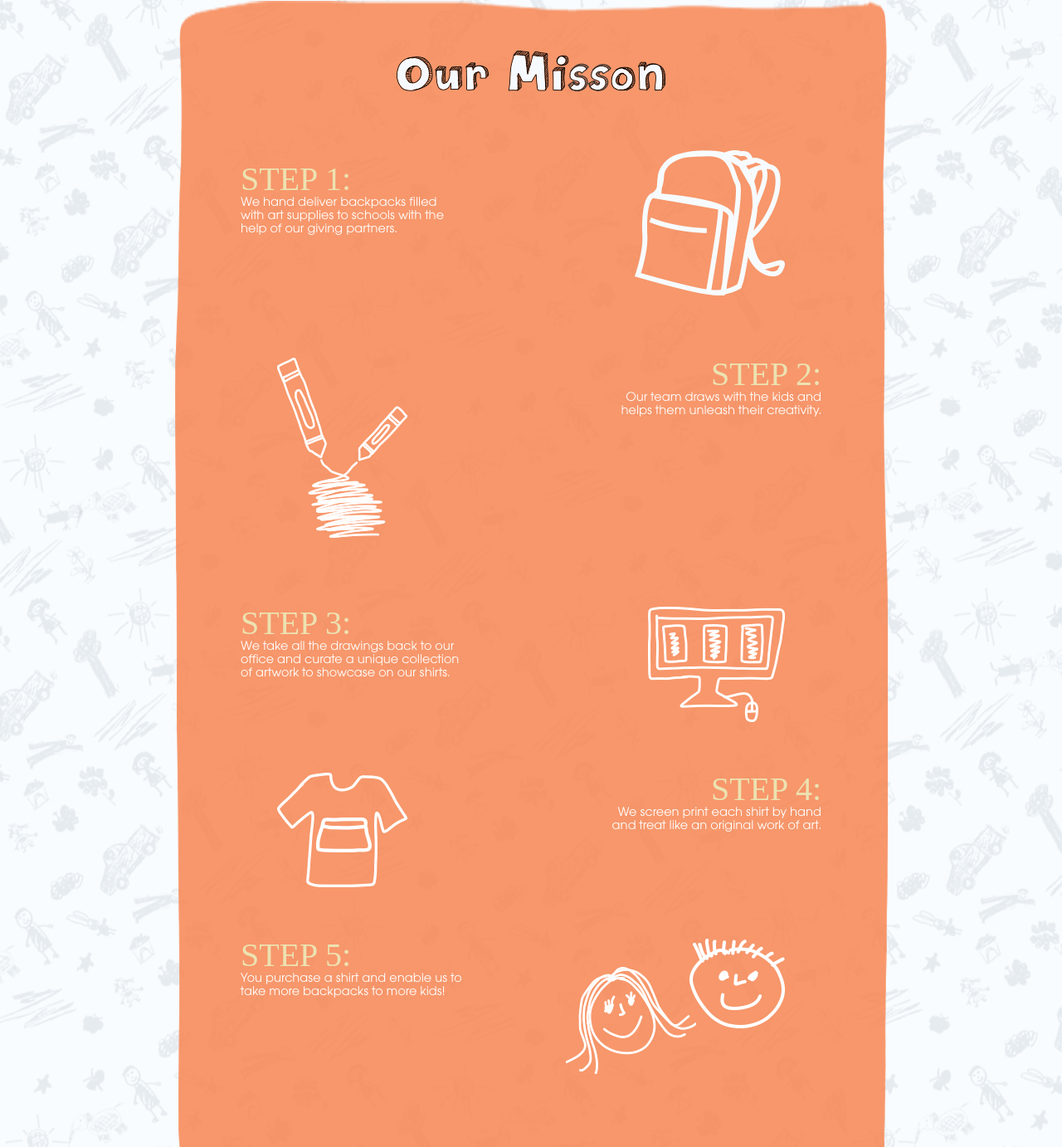
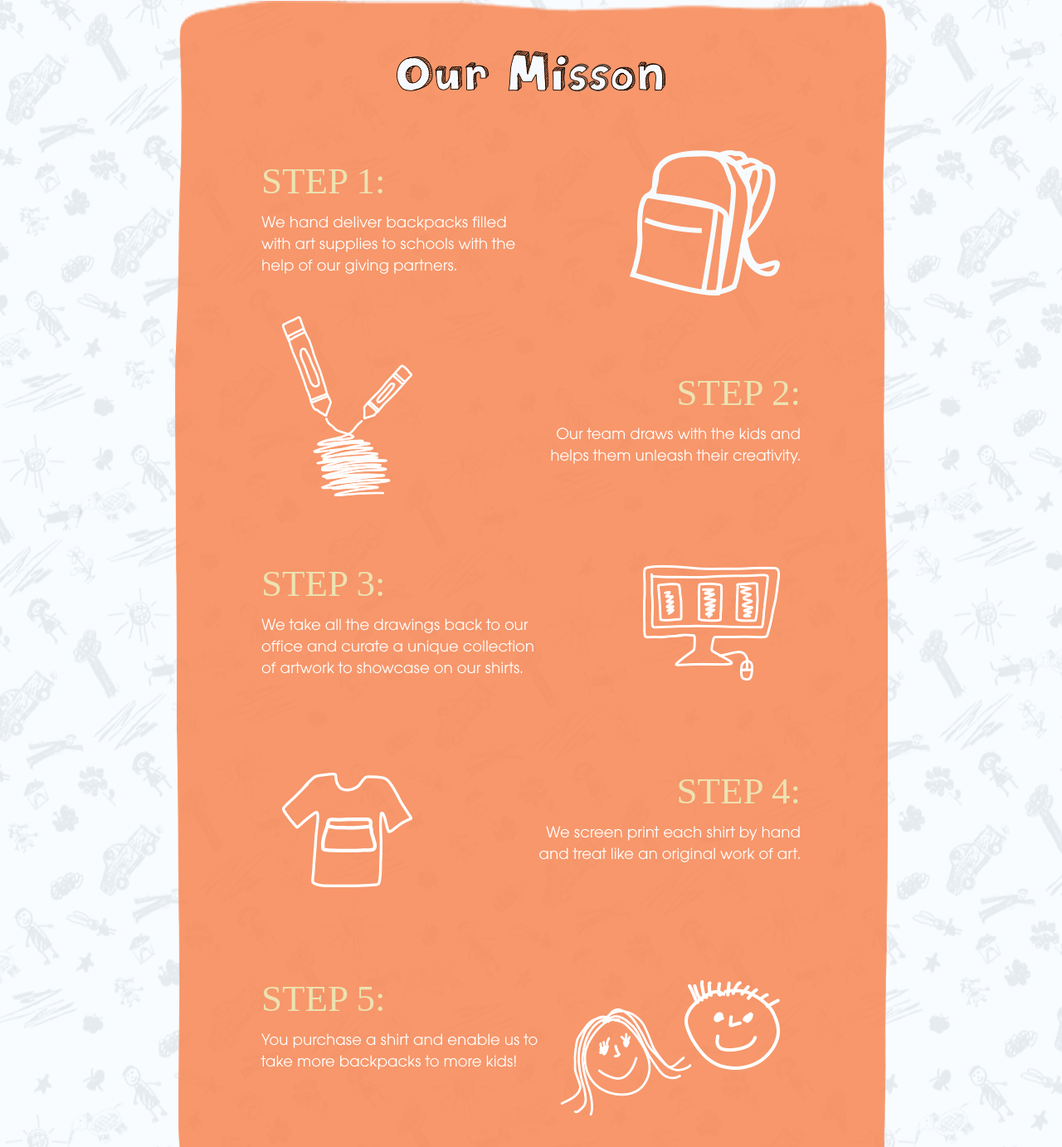
Before and after one commit to kelseyzzz/Umano, a website: page index.html in a window 1280 px wide. Shown: the part 1418-2800 px from the top of the page at 83% size. Drawn offline with nearby package versions, Linux system fonts and the light colour scheme; a web font is replaced by a local one.

Commit message:
moving items

```diff
--- a/assets/sass/main.scss
+++ b/assets/sass/main.scss
@@ -174,14 +174,13 @@ nav {
 			text-transform: uppercase;
 			font-family: Leafy;
 			font-size: 25px;
-			padding-bottom: 15px;
 
 		}
 
 		p {
 			color: #4a5666;
 			font-family: AvantGar-book;
-			line-height: 20px;
+
 
 		}
 
@@ -194,7 +193,18 @@ nav {
 		.freak {
 
 		}
+
+		.artwork {
+			position: absolute;
+			left: 600px;
+			top: 60%;
+		}
 }
+
+
+
+
+
 
 .mission{
 	background-image: url("../img/mission-background.png");
@@ -214,31 +224,33 @@ nav {
 		color: #ede2b1;
 		text-transform: uppercase;
 		font-family: Leafy;
-		font-size: 40px;
+		font-size: 45px;
+		padding-bottom: 15px;
 
 	}
 
 	p {
 		color: #ffffff;
+		font-size: 20px;
 		font-family: AvantGar-book;
-
+		line-height: 26px;
 
 	}
 
 
 
 	.step-1 {
-		height: 250px;
+		height: 200px;
 
 		.word {
 			padding-top: 15px;
 			display: inline-block;
-			padding-left: 50px;
+			padding-left: 75px;
 
 		}
 
 		img{
-			padding-right: 94px;
+			padding-right: 100px;
 			float: right;
 		}
 	}
@@ -248,40 +260,41 @@ nav {
 		height: 300px;
 
 		img {
-			padding-left: 94px;
+			padding-left: 100px;
 
 		}
 
 		.words{
+			padding-top: 70px;
 			display: inline-block;
 			text-align: right;
 			float: right;
-			padding-right: 50px;
+			padding-right: 75px;
 
 		}
 	}
 
 	.step-3 {
-		height: 200px;
+		height: 250px;
 
 		img{
-			padding-right: 94px;
+			padding-right: 100px;
 			float: right;
 		}
 
 		.worddd{
 			display: inline-block;
-			padding-left: 50px;
+			padding-left: 75px;
 
 
 		}
 	}
 
 	.step-4 {
-		height: 200px;
+		height: 250px;
 
 		img{
-			padding-left: 94px;
+			padding-left: 100px;
 
 		}
 
@@ -289,7 +302,7 @@ nav {
 			display: inline-block;
 			float: right;
 			text-align: right;
-			padding-right: 50px;
+			padding-right: 75px;
 		}
 	}
 
@@ -297,12 +310,12 @@ nav {
 
 		img{
 			float: right;
-			padding-right: 94px;
+			padding-right: 100px;
 		}
 
 		.worddddd{
 			display: inline-block;
-			padding-left: 50px;
+			padding-left: 75px;
 
 		}
 	}
```
Also changed, not shown: assets/css/main.css, 1 other file.
